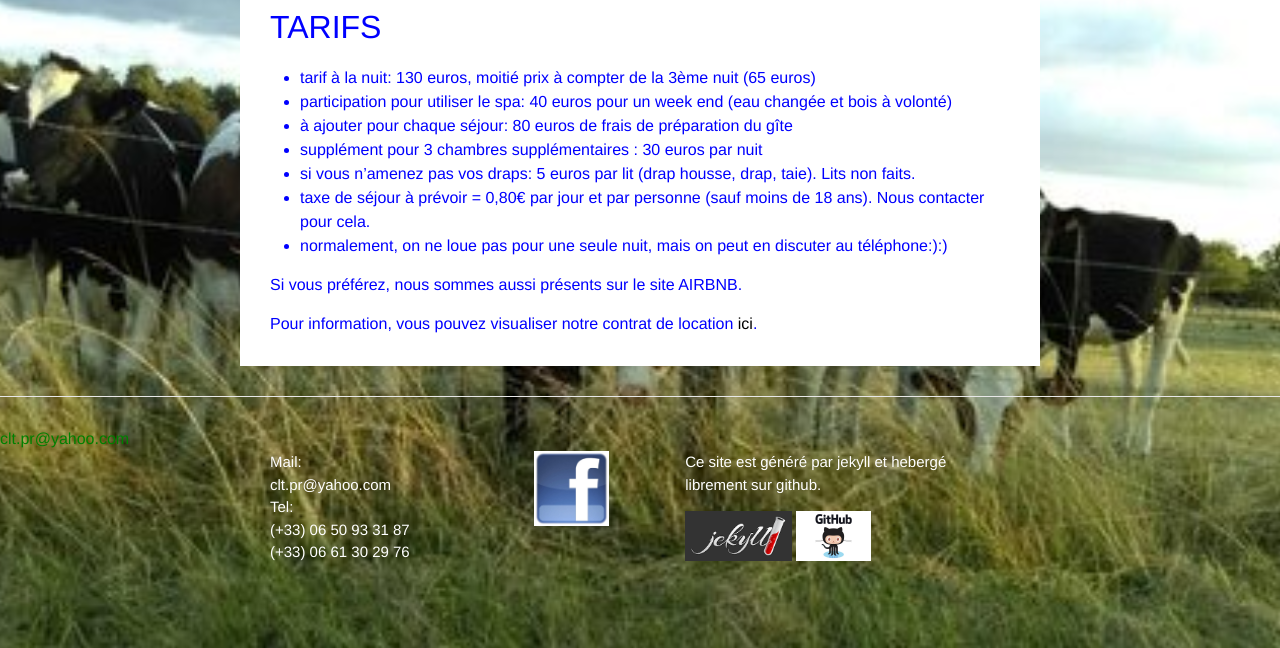
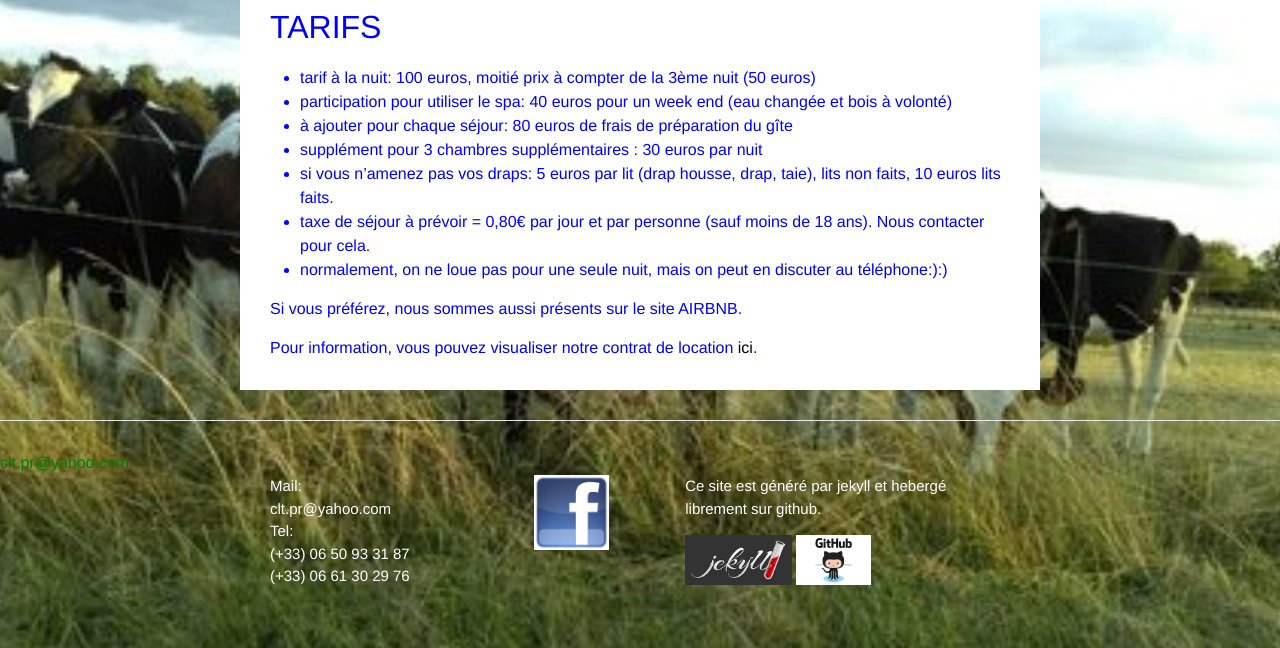
Before and after one commit to cltpr/cltpr.github.io, a Jekyll site: the page built from booking_fr.md, in a window 1280 px wide and 900 px high, scrolled down 726 px, cut to the strip 252-900 px from the top of the window. Built offline with Jekyll 4.4.1, drawn with Linux system fonts in a browser that asks for light colours.

Commit message:
20211029

```diff
--- a/booking_fr.md
+++ b/booking_fr.md
@@ -16,8 +16,6 @@ Disponibilités:
 
 
 
-
-
 <iframe src="https://calendar.google.com/calendar/embed?src=d32cgtqemgtq4d5qfj8heat4rk%40group.calendar.google.com&ctz=Europe%2FParis" style="border: 0" width="700" height="600" frameborder="0" scrolling="no"></iframe>
 
 
@@ -25,11 +23,11 @@ TARIFS
 --------------------
 
 
-- tarif à la nuit: 130 euros, moitié prix à compter de la 3ème nuit (65 euros)
+- tarif à la nuit: 100 euros, moitié prix à compter de la 3ème nuit (50 euros)
 - participation pour utiliser le spa: 40 euros pour un week end (eau changée et bois à volonté)
 - à ajouter pour chaque séjour: 80 euros de frais de préparation du gîte
 - supplément pour 3 chambres supplémentaires : 30 euros par nuit
-- si vous n'amenez pas vos draps: 5 euros par lit (drap housse, drap, taie). Lits non faits.
+- si vous n'amenez pas vos draps: 5 euros par lit (drap housse, drap, taie), lits non faits, 10 euros lits faits.
 - taxe de séjour à prévoir = 0,80€ par jour et par personne (sauf moins de 18 ans). Nous contacter pour cela.
 - normalement, on ne loue pas pour une seule nuit, mais on peut en discuter au téléphone:):)
 
```
Also changed, not shown: 1 other file.
